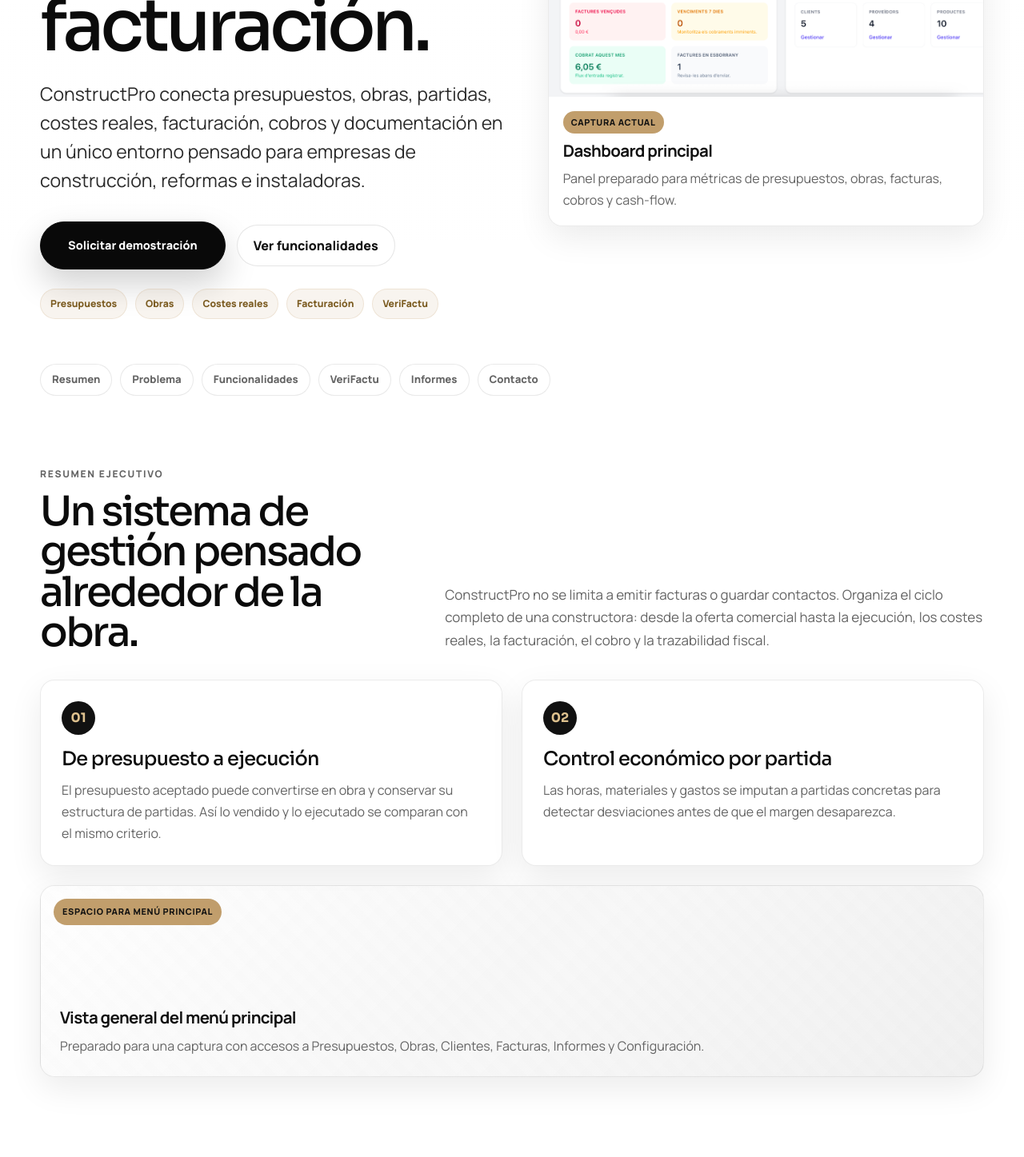
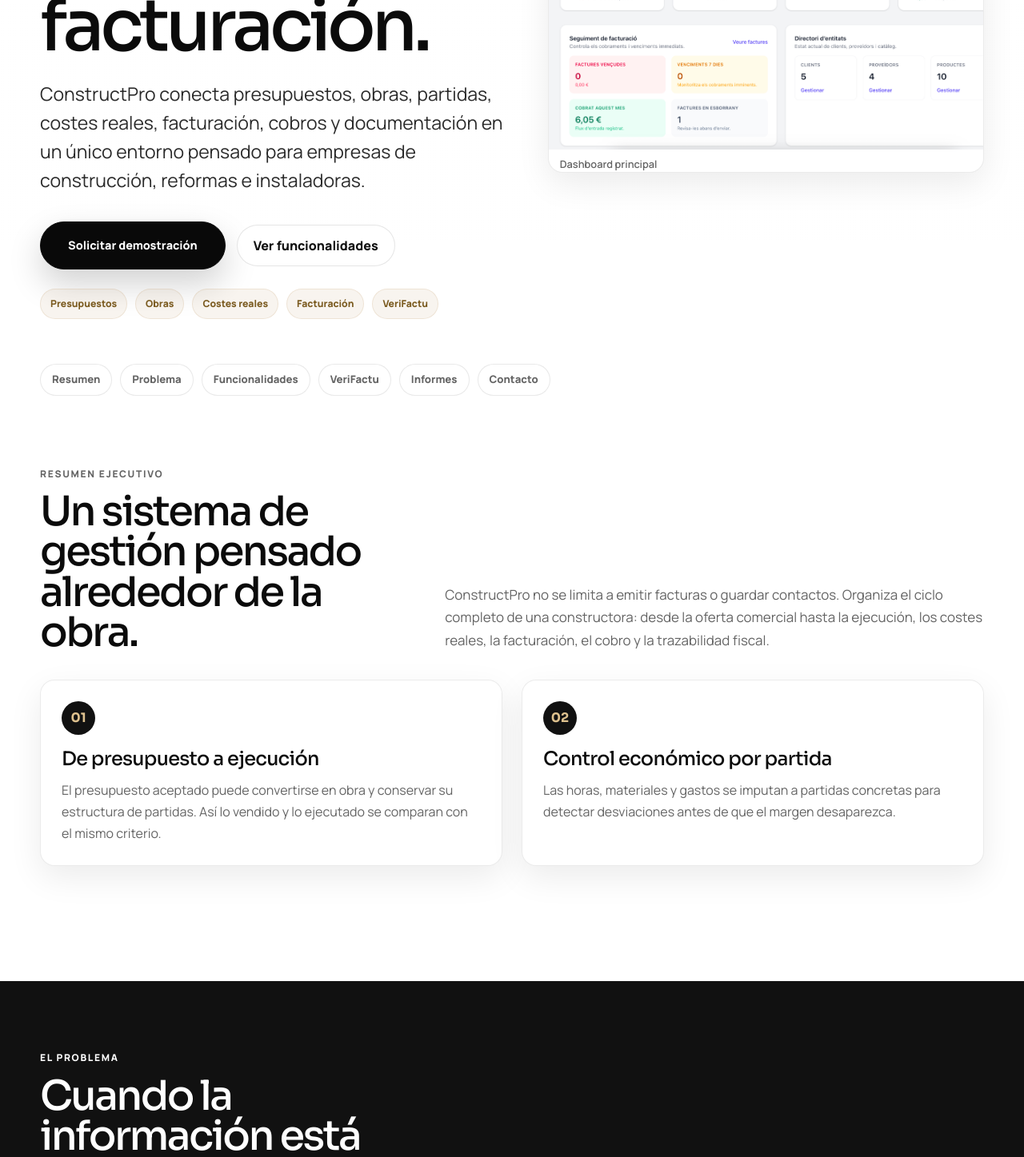
Before and after one commit to joanchorto1/web-jct-agency, a React (Create React App) app: page /constructpro in a window 1280 px wide. Shown: the part 500-1947 px from the top of the page at 80% size. Built offline with nearby package versions, Linux system fonts and the light colour scheme.

Commit message:
Simplify ConstructPro image handling

```diff
--- a/src/pages/ConstructPro/index.jsx
+++ b/src/pages/ConstructPro/index.jsx
@@ -221,29 +221,24 @@ const benefits = [
 ];
 
 function MediaCard({ item }) {
-  if (item.type === 'image') {
-    return (
-      <figure className="constructpro-page__image-card">
-        <img src={item.src} alt={item.alt} />
-        <div className="constructpro-page__image-copy">
-          <span>{item.label}</span>
-          <strong>{item.title}</strong>
-          <p>{item.text}</p>
-        </div>
-      </figure>
-    );
+  if (item.type !== 'image' || !item.src) {
+    return null;
   }
 
   return (
-    <div className="constructpro-page__placeholder" aria-label={item.label}>
-      <span>{item.label}</span>
-      <strong>{item.title}</strong>
-      <p>{item.text}</p>
-    </div>
+    <figure className="constructpro-page__image-card">
+      <img src={item.src} alt={item.alt} />
+      <figcaption className="constructpro-page__image-caption">{item.title}</figcaption>
+    </figure>
   );
 }
 
 function ConstructProPage() {
+  const featureSections = features.map((feature) => ({
+    ...feature,
+    visibleMedia: feature.media.filter((item) => item.type === 'image' && item.src),
+  }));
+
   return (
     <article className="light-page constructpro-page">
       <Helmet>
@@ -394,10 +389,10 @@ function ConstructProPage() {
             </p>
           </div>
 
-          {features.map((feature) => (
+          {featureSections.map((feature) => (
             <article
               key={feature.id}
-              className={`constructpro-page__feature-row${feature.reverse ? ' is-reverse' : ''}`}
+              className={`constructpro-page__feature-row${feature.reverse ? ' is-reverse' : ''}${feature.visibleMedia.length === 0 ? ' is-text-only' : ''}`}
               data-aos="fade-up"
             >
               <div className="constructpro-page__feature-copy">
@@ -415,11 +410,13 @@ function ConstructProPage() {
                 </div>
               </div>
 
-              <div className={`constructpro-page__media-grid constructpro-page__media-grid--${feature.mediaColumns}`}>
-                {feature.media.map((item) => (
-                  <MediaCard key={`${feature.id}-${item.label}`} item={item} />
-                ))}
-              </div>
+              {feature.visibleMedia.length > 0 ? (
+                <div className={`constructpro-page__media-grid constructpro-page__media-grid--${Math.min(feature.visibleMedia.length, feature.mediaColumns)}`}>
+                  {feature.visibleMedia.map((item) => (
+                    <MediaCard key={`${feature.id}-${item.label}`} item={item} />
+                  ))}
+                </div>
+              ) : null}
             </article>
           ))}
         </div>
@@ -448,16 +445,6 @@ function ConstructProPage() {
             ))}
           </div>
 
-          <div className="constructpro-page__single-media" data-aos="fade-up">
-            <MediaCard
-              item={{
-                type: 'placeholder',
-                label: 'Espacio para diagrama de flujo',
-                title: 'Diagrama del flujo completo',
-                text: 'Preparado para un esquema Presupuesto → Obra → Costes reales → Factura → Cobro → VeriFactu.',
-              }}
-            />
-          </div>
         </div>
       </section>
 
@@ -481,32 +468,6 @@ function ConstructProPage() {
               </div>
             </div>
 
-            <div className="constructpro-page__media-grid constructpro-page__media-grid--3">
-              <MediaCard
-                item={{
-                  type: 'placeholder',
-                  label: 'Espacio para configuración',
-                  title: 'Configuración',
-                  text: 'Preparado para entorno, certificado y parámetros.',
-                }}
-              />
-              <MediaCard
-                item={{
-                  type: 'placeholder',
-                  label: 'Espacio para estado fiscal',
-                  title: 'Estado fiscal',
-                  text: 'Preparado para una vista del seguimiento dentro de la factura.',
-                }}
-              />
-              <MediaCard
-                item={{
-                  type: 'placeholder',
-                  label: 'Espacio para QR generado',
-                  title: 'QR generado',
-                  text: 'Preparado para un ejemplo de QR fiscal.',
-                }}
-              />
-            </div>
           </article>
         </div>
       </section>
@@ -526,14 +487,6 @@ function ConstructProPage() {
           </div>
 
           <div className="constructpro-page__grid-2" data-aos="fade-up">
-            <MediaCard
-              item={{
-                type: 'placeholder',
-                label: 'Espacio para repositorio documental',
-                title: 'Repositorio documental de obra',
-                text: 'Preparado para una captura de documentos, tickets y justificantes asociados.',
-              }}
-            />
             <div className="constructpro-page__card">
               <h3>Archivos que genera y gestiona</h3>
               <p>
@@ -574,33 +527,6 @@ function ConstructProPage() {
             ))}
           </div>
 
-          <div className="constructpro-page__media-grid constructpro-page__media-grid--3 constructpro-page__report-grid" data-aos="fade-up">
-            <MediaCard
-              item={{
-                type: 'placeholder',
-                label: 'Espacio para rentabilidad por obra',
-                title: 'Rentabilidad por obra',
-                text: 'Preparado para una captura del informe de margen.',
-              }}
-            />
-            <MediaCard
-              item={{
-                type: 'placeholder',
-                label: 'Espacio para antigüedad de facturas',
-                title: 'Antigüedad de facturas',
-                text: 'Preparado para una vista de vencidas y riesgo.',
-              }}
-            />
-            <MediaCard
-              item={{
-                type: 'placeholder',
-                label: 'Espacio para hoja de horas',
-                title: 'Hoja de horas',
-                text: 'Preparado para horas totales, facturables y extra.',
-              }}
-            />
-          </div>
-
           <div className="constructpro-page__warning-box" data-aos="fade-up">
             <strong>Punto a mejorar antes de venderlo como premium</strong>
             <p>El PDF de informes debería maquetarse como informe ejecutivo si se quiere usar como argumento comercial fuerte.</p>
@@ -630,22 +556,12 @@ function ConstructProPage() {
             ))}
           </div>
 
-          <div className="constructpro-page__single-media" data-aos="fade-up">
-            <MediaCard
-              item={{
-                type: 'placeholder',
-                label: 'Espacio para beneficios visuales',
-                title: 'Página visual de beneficios',
-                text: 'Preparado para una composición con iconos y frases cortas.',
-              }}
-            />
-          </div>
         </div>
       </section>
 
       <section className="constructpro-page__section" id="ideal">
         <div className="constructpro-page__page">
-          <div className="constructpro-page__grid-2 constructpro-page__ideal-layout" data-aos="fade-up">
+          <div className="constructpro-page__grid-2 constructpro-page__ideal-layout is-text-only" data-aos="fade-up">
             <div>
               <p className="constructpro-page__kicker">Cliente ideal</p>
               <h2>Para constructoras, reformistas e instaladoras que trabajan por proyectos.</h2>
@@ -658,21 +574,13 @@ function ConstructProPage() {
                 control y profesionalización sin perder agilidad.
               </p>
             </div>
-            <MediaCard
-              item={{
-                type: 'placeholder',
-                label: 'Espacio para mockup sectorial',
-                title: 'Mockup sectorial',
-                text: 'Preparado para software en portátil y móvil con contexto visual de construcción.',
-              }}
-            />
           </div>
         </div>
       </section>
 
       <section className="constructpro-page__section" id="contacto">
         <div className="constructpro-page__page">
-          <div className="constructpro-page__cta" data-aos="fade-up">
+          <div className="constructpro-page__cta is-text-only" data-aos="fade-up">
             <div>
               <p className="constructpro-page__kicker">Cierre comercial</p>
               <h2>Transforma la gestión de obra en un sistema más ordenado, rentable y escalable.</h2>
@@ -690,14 +598,6 @@ function ConstructProPage() {
               </div>
             </div>
 
-            <MediaCard
-              item={{
-                type: 'placeholder',
-                label: 'Espacio para cierre visual',
-                title: 'Cierre visual',
-                text: 'Preparado para dashboard final o composición de tres pantallas clave.',
-              }}
-            />
           </div>
         </div>
       </section>
--- a/src/site.css
+++ b/src/site.css
@@ -3493,55 +3493,12 @@ a {
   background: #ffffff;
 }
 
-.constructpro-page__image-copy span {
-  width: fit-content;
-  padding: 6px 10px;
-  border-radius: 999px;
-  background: rgba(188, 150, 96, 0.92);
-  color: #111111;
-  font-size: 0.68rem;
-  font-weight: 900;
-  letter-spacing: 0.06em;
-  text-transform: uppercase;
-}
-
-.constructpro-page__image-copy strong {
-  display: block;
-  color: #111111;
-  font-size: 1.28rem;
-  letter-spacing: -0.03em;
-}
-
-.constructpro-page__placeholder {
-  display: grid;
-  align-content: end;
-  gap: 8px;
-  padding: 24px;
-  position: relative;
-  background:
-    linear-gradient(135deg, rgba(255, 255, 255, 0.74), rgba(239, 239, 239, 0.92)),
-    repeating-linear-gradient(45deg, rgba(17, 17, 17, 0.035) 0 10px, rgba(17, 17, 17, 0.01) 10px 20px);
-}
-
-.constructpro-page__placeholder span {
-  position: absolute;
-  top: 16px;
-  left: 16px;
-  padding: 8px 11px;
-  background: rgba(188, 150, 96, 0.92);
-  border-radius: 999px;
-  color: #111111;
-  font-size: 0.68rem;
-  font-weight: 900;
-  letter-spacing: 0.06em;
-  text-transform: uppercase;
-}
-
-.constructpro-page__placeholder strong {
-  display: block;
-  color: #111111;
-  font-size: 1.28rem;
-  letter-spacing: -0.03em;
+.constructpro-page__image-caption {
+  padding: 10px 14px 0;
+  color: var(--home-muted);
+  font-size: 0.8rem;
+  font-weight: 600;
+  line-height: 1.4;
 }
 
 .constructpro-page__warning-box {
@@ -3626,6 +3583,12 @@ a {
   border: 1px solid rgba(188, 150, 96, 0.28);
   color: #ffffff;
   box-shadow: 0 24px 70px rgba(0, 0, 0, 0.16);
+}
+
+.constructpro-page__feature-row.is-text-only,
+.constructpro-page__cta.is-text-only,
+.constructpro-page__ideal-layout.is-text-only {
+  grid-template-columns: 1fr;
 }
 
 .constructpro-page__cta h2 {
```
